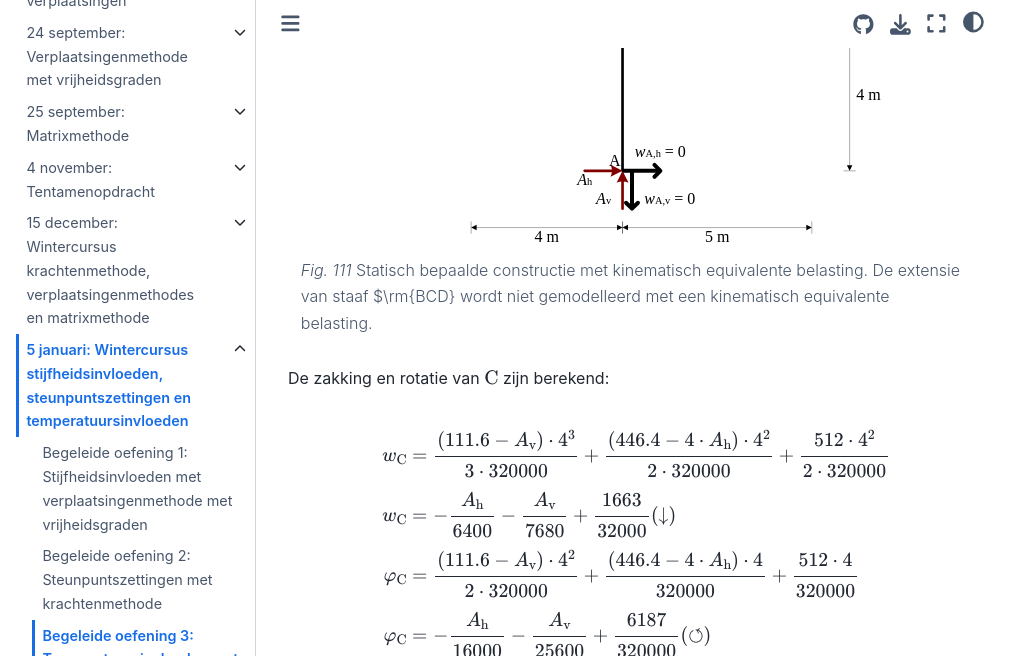
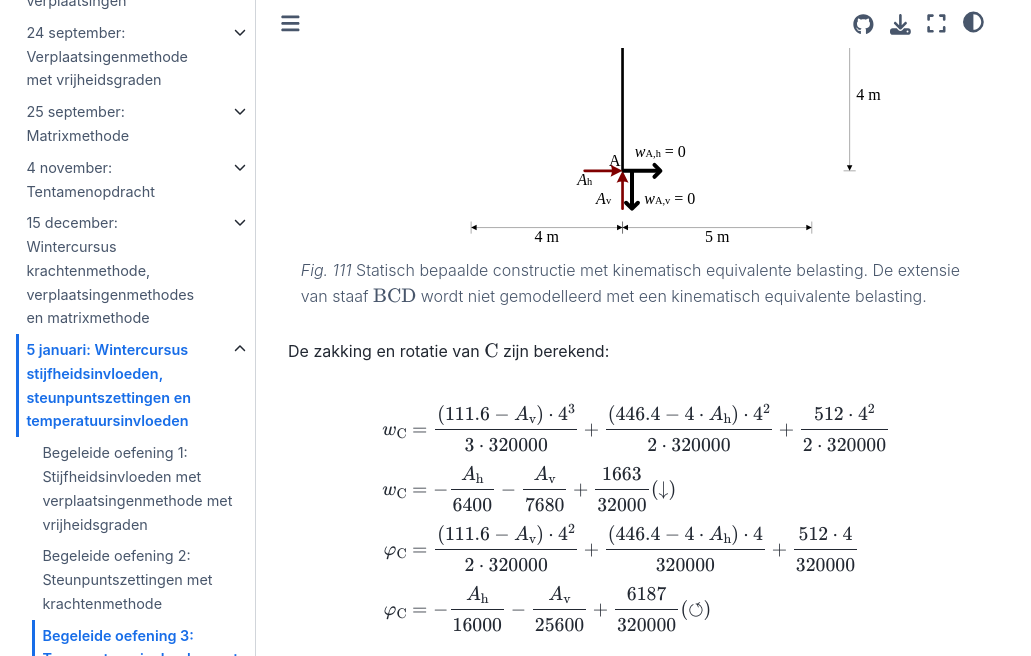
Before and after one commit to TUDelft-books/CTB2210, a Jupyter Book: the page built from book/wintercursus_2/oefening3.md, in a window 1280 px wide and 900 px high, scrolled down 1600 px, cut to the strip 0-656 px from the top of the window. Shown: the whole strip, without its empty margins (0-1031 px from the left). Built offline with Jupyter Book 1.0.4 settings and Sphinx 7.4.7 and the Sphinx Book theme 1.1.4, drawn with Linux system fonts in a browser that asks for light colours; comment, search, counter and statistics services are not loaded.

````diff
--- a/book/wintercursus_2/oefening3.md
+++ b/book/wintercursus_2/oefening3.md
@@ -58,7 +58,7 @@ Gekozen wordt voor de volgende statisch bepaalde constructie met een kinematisch
 :align: center
 :source: https://github.com/Tom-van-Woudenberg/mechanics-figures-source/tree/main/steunpunt_temp_stijfheid2
 
-Statisch bepaalde constructie met kinematisch equivalente belasting. De extensie van staaf $\rm{BCD} wordt niet gemodelleerd met een kinematisch equivalente belasting.
+Statisch bepaalde constructie met kinematisch equivalente belasting. De extensie van staaf $\rm{BCD}$ wordt niet gemodelleerd met een kinematisch equivalente belasting.
 ```
 
 De zakking en rotatie van $\rm{C}$ zijn berekend:
````
